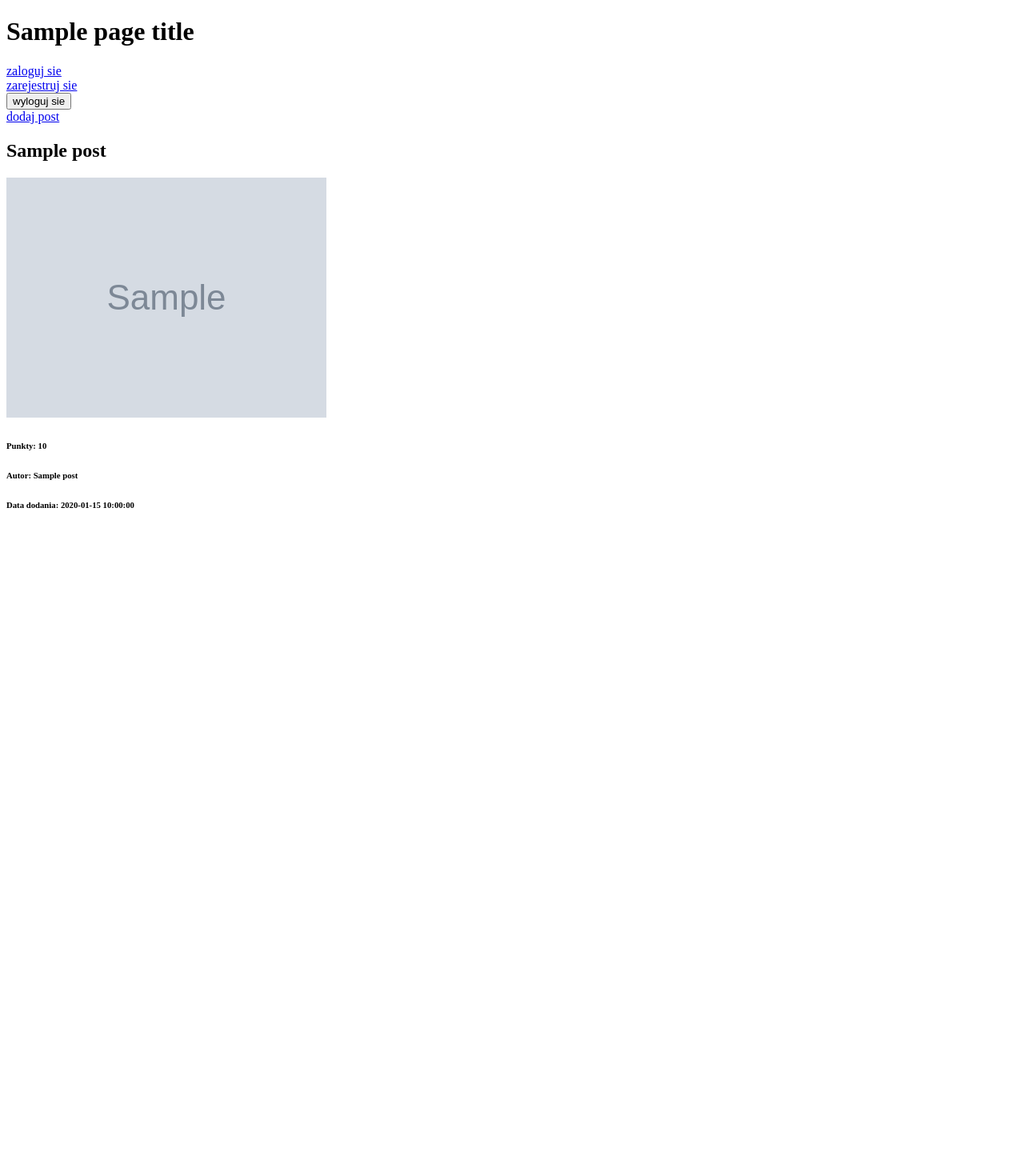
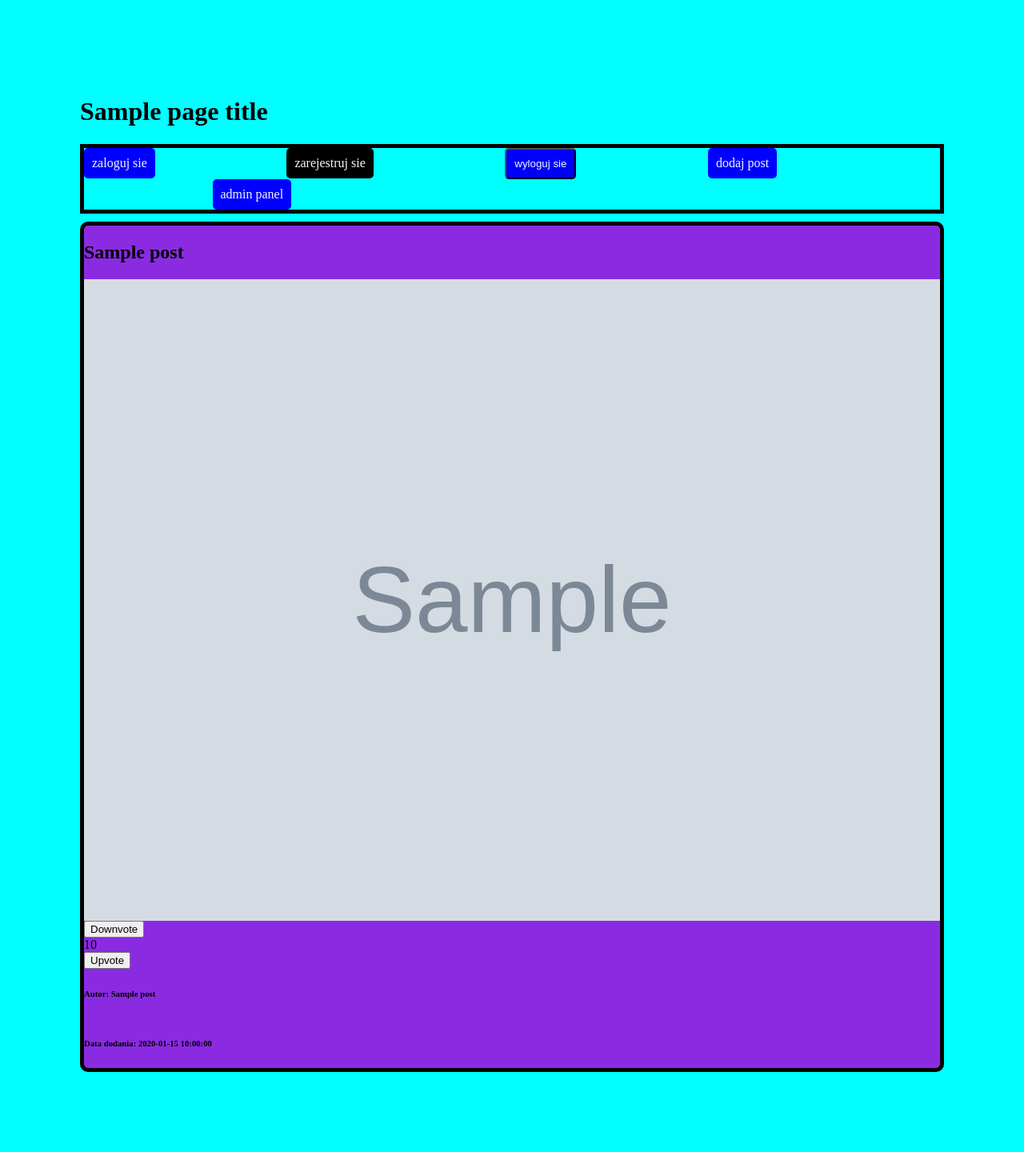
Before and after one commit to kosmalski1/projekt, a PHP site: the page made by src/templates/index.html.twig in a window 1280 px wide. Shown: the whole page at 80% size. Before the commit the page ends 635 px from the top, so only its background shows below. Run offline with PHP 8.4, Linux system fonts and the light colour scheme; tables that the repository leaves empty hold one stand-in row (values such as "Sample post"); the template is opened without the code that fills it: most values are stand-ins (such as "Sample title", 1, 10 or a date in 2020); grey boxes marked "Sample" are stand-in pictures; some libraries are stand-ins or nearby versions.

Commit message:
koncowy commit

```diff
--- /dev/null
+++ b/pub/styl.css
@@ -0,0 +1,12 @@
+body { background-color: aqua;
+    margin: 0;
+    padding: 100px;
+}
+div#post{ border: 5px solid;
+    border-radius: 10px;
+    margin-top: 10px;
+    display: flex;
+justify-content: center;
+background-color: blueviolet;
+flex-direction: column;
+}
--- a/src/config.php
+++ b/src/config.php
@@ -3,7 +3,7 @@ require_once('./../vendor/autoload.php');
 $db = new mysqli("localhost", "root", "", "baza_moja");
 require("Post.class.php");
 require("user.class.php");
-
+require("Vote.class.php");
 $loader = new Twig\Loader\FilesystemLoader('./../src/templates');
 
 $twig = new Twig\Environment($loader);
--- a/src/templates/index.html.twig
+++ b/src/templates/index.html.twig
@@ -1,20 +1,78 @@
-{% include 'header.html.twig' %}
-<div id="pageContainer">
+<!DOCTYPE html>
+<html lang="pl">
+<head>
+    <meta charset="UTF-8">
+    <meta http-equiv="X-UA-Compatible" content="IE=edge">
+    <meta name="viewport" content="width=device-width, initial-scale=1.0">
+    <title>{{pageTitle | default("strona z memami")}}</title>
+    <link rel="stylesheet" href="styl.css">
+</head>
+<body>
+    <div id="pageContainer">
     <h1>{{pageTitle}}</h1>
-<a href="login">zaloguj sie</a><br>
-    <a href="register">zarejestruj sie</a><br>
-    <button onclick="logOut()">wyloguj sie</button><br>
-    <a href="upload">dodaj post</a>
+    <div style="border: solid 5px;">
+    <a href="login" style="display: inline-block;
+    padding: 10px;
+    border-radius: 5px;
+    color: aliceblue;
+    text-decoration: none;
+    background-color: blue;">zaloguj sie</a>
+    <a href="register" style="margin-left: 15%; display: inline-block;
+    padding: 10px;
+    border-radius: 5px;
+    color: aliceblue;
+    text-decoration: none;
+    background-color: blue; background-color: black;">zarejestruj sie</a>
+    <button onclick="logOut()" style="margin-left: 15%; display: inline-block;
+    padding: 10px;
+    border-radius: 5px;
+    color: aliceblue;
+    text-decoration: none;
+    background-color: blue;">wyloguj sie</button>
+    <a href="upload" style="margin-left: 15%;display: inline-block;
+    padding: 10px;
+    border-radius: 5px;
+    color: aliceblue;
+    text-decoration: none;
+    background-color: blue;">dodaj post</a>
+    <a href="admin" style="margin-left: 15%; display: inline-block;
+    padding: 10px;
+    border-radius: 5px;
+    color: aliceblue;
+    text-decoration: none;
+    background-color: blue;">admin panel</a>
     {# jeśli użytkownik jest zalogowany to pokaż #}
     {% if user is defined %}
     <div id="loggedUser">Zalogowany użytkownik: {{ user.getName() }} </div>
+    {% endif %}
+    <style>
+		a {
 
-    {% endif %}
+		}
+	</style>
+
+    </div>
     {% for post in postArray %}
     <div id="post">
         <h2>{{ post.getMemeName() }} </h2>
         <img src="{{ post.getFilename() }}">
-        <h6>Punkty: {{post.getScore() }}</h6>
+        {% if post.getVote() == -1 %}
+        <button disabled>Downvote</button>
+        {% else %}
+        <a href="downvote/{{post.getId()}}">
+            <button>Downvote</button>
+        </a>
+        {% endif %}
+
+        {{ post.getScore() }}
+        {% if post.getVote() == 1 %}
+        <button disabled>Upvote</button>
+        {% else %}
+        <a href="upvote/{{post.getId()}}">
+            <button>Upvote</button>
+        </a>
+        {% endif %}
+
 
         <h6>Autor: {{post.getAuthorName() }}</h6>
         <h6>Data dodania: {{ post.getTimestamp() }} </h6>
@@ -24,9 +82,11 @@
         function logOut() {
             var cookies = document.cookie.split(";");
 
-for (var i = 0; i < cookies.length; i++) {
-  var cookieName = cookies[i].split("=")[0];
-  document.cookie = cookieName + "=; expires=Thu, 01 Jan 1970 00:00:00 UTC; path=/;";}
-    alert("zostałes wylogowany");
-    location.reload()}
+            for (var i = 0; i < cookies.length; i++) {
+                var cookieName = cookies[i].split("=")[0];
+                document.cookie = cookieName + "=; expires=Thu, 01 Jan 1970 00:00:00 UTC; path=/;";
+            }
+            alert("zostałes wylogowany");
+            location.reload()
+        }
     </script>
```
Also changed, not shown: pub/index.php (+19 -3 lines), pub/login.css (added, +8 -0 lines), src/Post.class.php (+8 -0 lines), src/Vote.class.php (+4 -4 lines), src/templates/login.html.twig (+10 -1 lines), src/templates/register.html.twig (+9 -1 lines), src/templates/upload.html.twig (+11 -2 lines).
